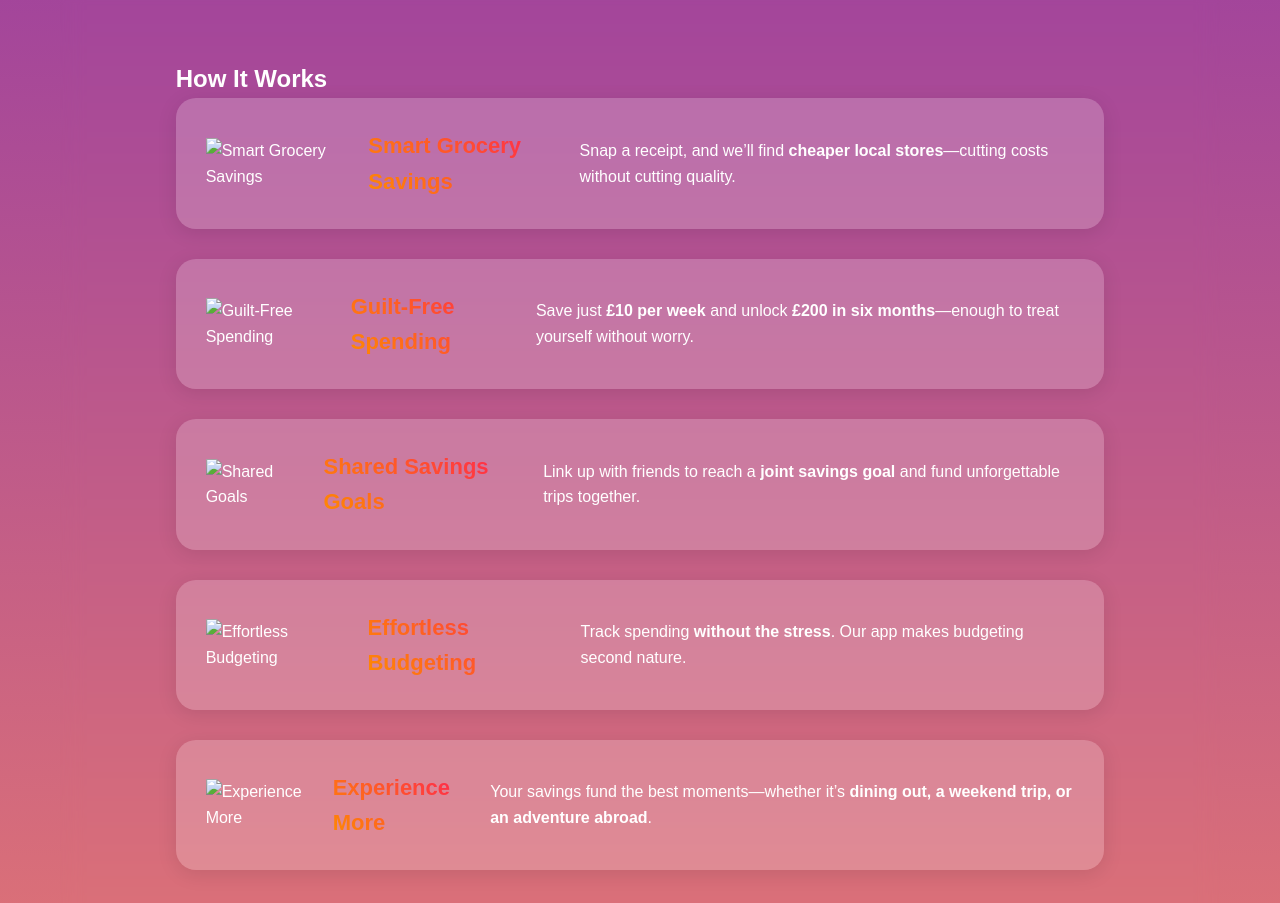
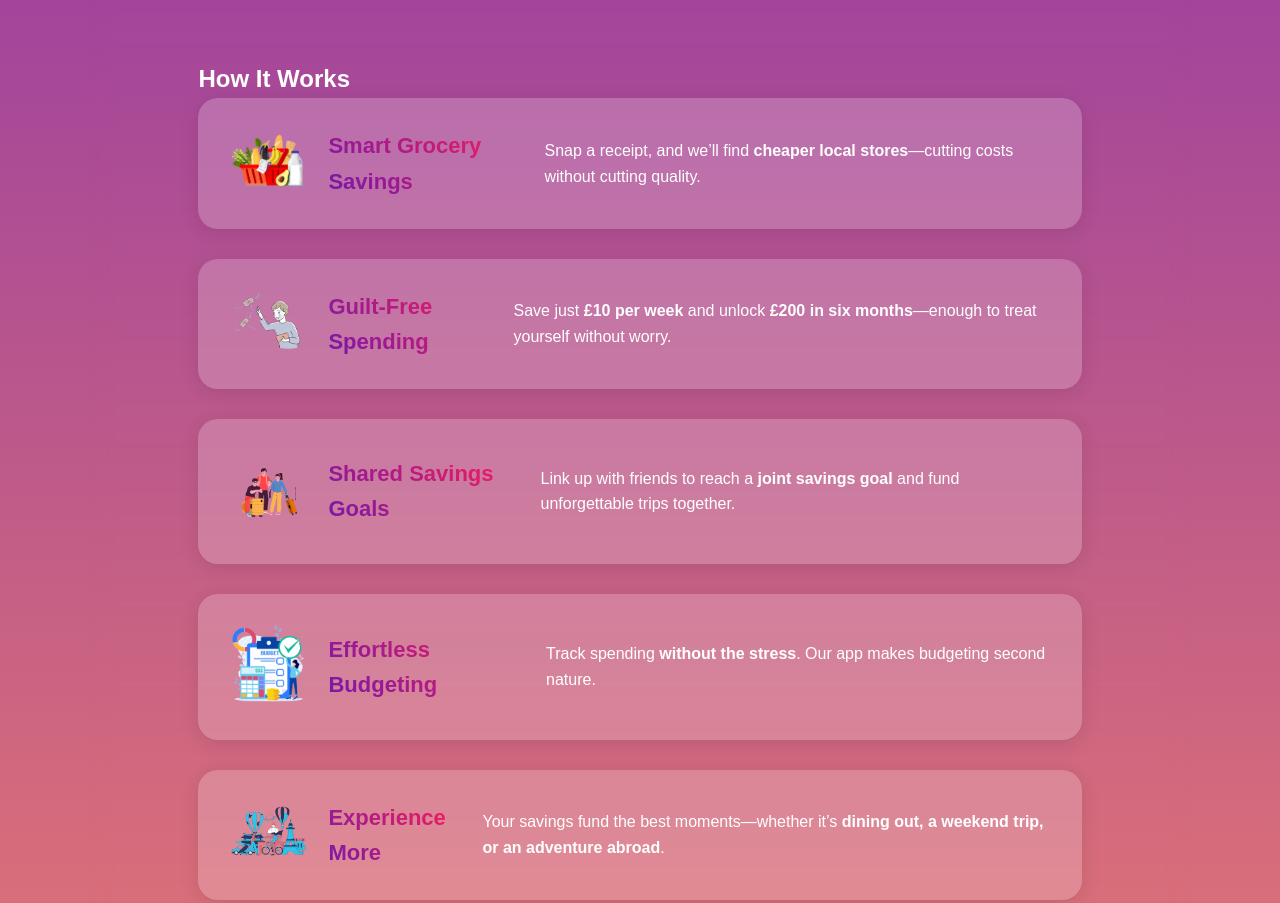
Before and after one commit to rezneac/Group6, a plain HTML site: page templates/index.html in a window 1280 px wide. Shown: the part 700-1603 px from the top of the page. Drawn offline with nearby package versions, Linux system fonts and the light colour scheme; files that its build step writes are made by us from their sources.

Commit message:
home page icons added

```diff
--- a/static/styles.css
+++ b/static/styles.css
@@ -230,7 +230,7 @@ button, input {
 
 /* Icon Styling */
 .icon img {
-    width: 60px;
+    width: 80px;
     transition: transform 0.3s ease-in-out;
 }
 
@@ -242,7 +242,7 @@ button, input {
 /* Gradient Glow Effect */
 .feature h3 {
     font-size: 22px;
-    background: linear-gradient(45deg, #ff8c00, #ff1e56);
+    background: linear-gradient(45deg, rgba(106, 13, 173, 0.9), #ff1e56);
     -webkit-background-clip: text;
     -webkit-text-fill-color: transparent;
 }
@@ -503,7 +503,7 @@ loginmain{
 /* FAQ Section Styles */
 
 .faq-container {
-    margin-top: 100px;;
+    margin-top: 100px;
     width: 80%;
     max-width: 800px;
     border: 2px solid rgba(255, 255, 255, .2);
@@ -512,6 +512,7 @@ loginmain{
     padding: 20px;
     box-shadow: 0 8px 15px rgba(0, 0, 0, 0.2);
     backdrop-filter: blur(10px);
+    margin-bottom: 100px;
   }
 
   .faq-title {
--- a/templates/index.html
+++ b/templates/index.html
@@ -34,31 +34,31 @@
             <h2>How It Works</h2>
 
             <div class="feature">
-                <div class="icon"><img src="your-icon1.svg" alt="Smart Grocery Savings"></div>
+                <div class="icon"><img src="/static/images/img1.png" alt="Smart Grocery Savings"></div>
                 <h3>Smart Grocery Savings</h3>
                 <p>Snap a receipt, and we’ll find <strong>cheaper local stores</strong>—cutting costs without cutting quality.</p>
             </div>
 
             <div class="feature">
-                <div class="icon"><img src="your-icon2.svg" alt="Guilt-Free Spending"></div>
+                <div class="icon"><img src="/static/images/img2.png" alt="Guilt-Free Spending"></div>
                 <h3>Guilt-Free Spending</h3>
                 <p>Save just <strong>£10 per week</strong> and unlock <strong>£200 in six months</strong>—enough to treat yourself without worry.</p>
             </div>
 
             <div class="feature">
-                <div class="icon"><img src="your-icon3.svg" alt="Shared Goals"></div>
+                <div class="icon"><img src="/static/images/img3.png" alt="Shared Goals"></div>
                 <h3>Shared Savings Goals</h3>
                 <p>Link up with friends to reach a <strong>joint savings goal</strong> and fund unforgettable trips together.</p>
             </div>
 
             <div class="feature">
-                <div class="icon"><img src="your-icon4.svg" alt="Effortless Budgeting"></div>
+                <div class="icon"><img src="/static/images/img4.png" alt="Effortless Budgeting"></div>
                 <h3>Effortless Budgeting</h3>
                 <p>Track spending <strong>without the stress</strong>. Our app makes budgeting second nature.</p>
             </div>
 
             <div class="feature">
-                <div class="icon"><img src="your-icon5.svg" alt="Experience More"></div>
+                <div class="icon"><img src="/static/images/img5.png" alt="Experience More"></div>
                 <h3>Experience More</h3>
                 <p>Your savings fund the best moments—whether it’s <strong>dining out, a weekend trip, or an adventure abroad</strong>.</p>
             </div>
```
Also changed, not shown: static/images/img1.png (added), static/images/img2.png (added), static/images/img3.png (added), static/images/img4.png (added), static/images/img5.png (added), 1 other file.
